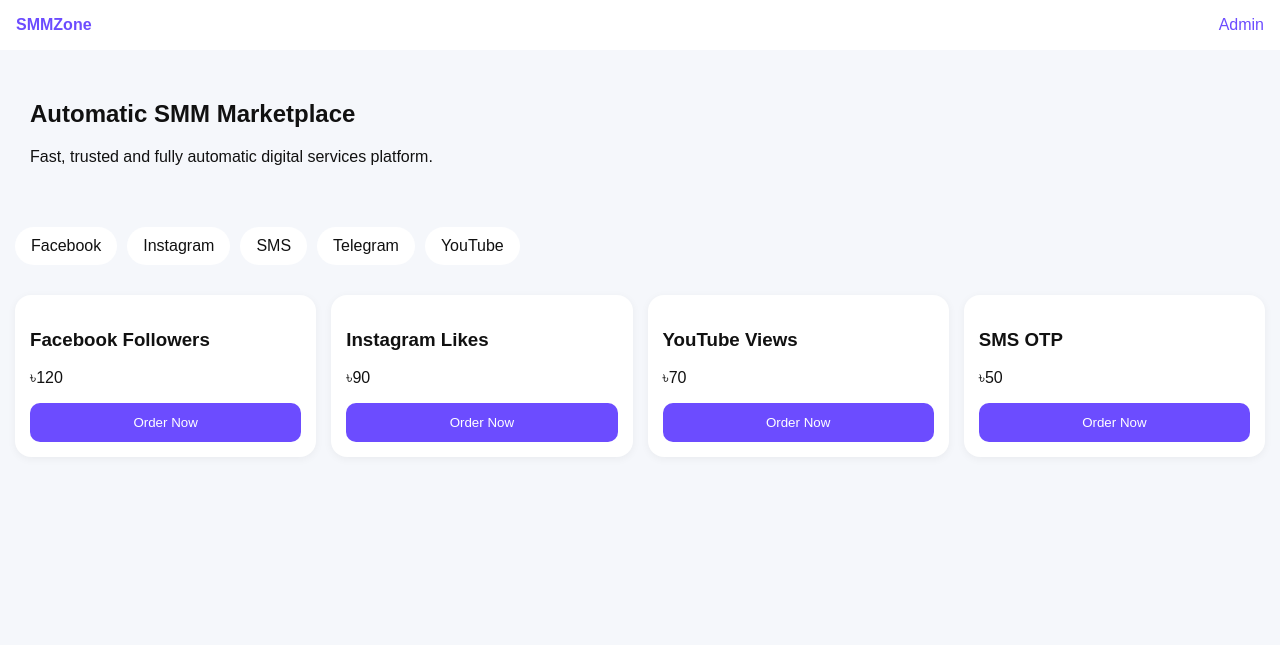
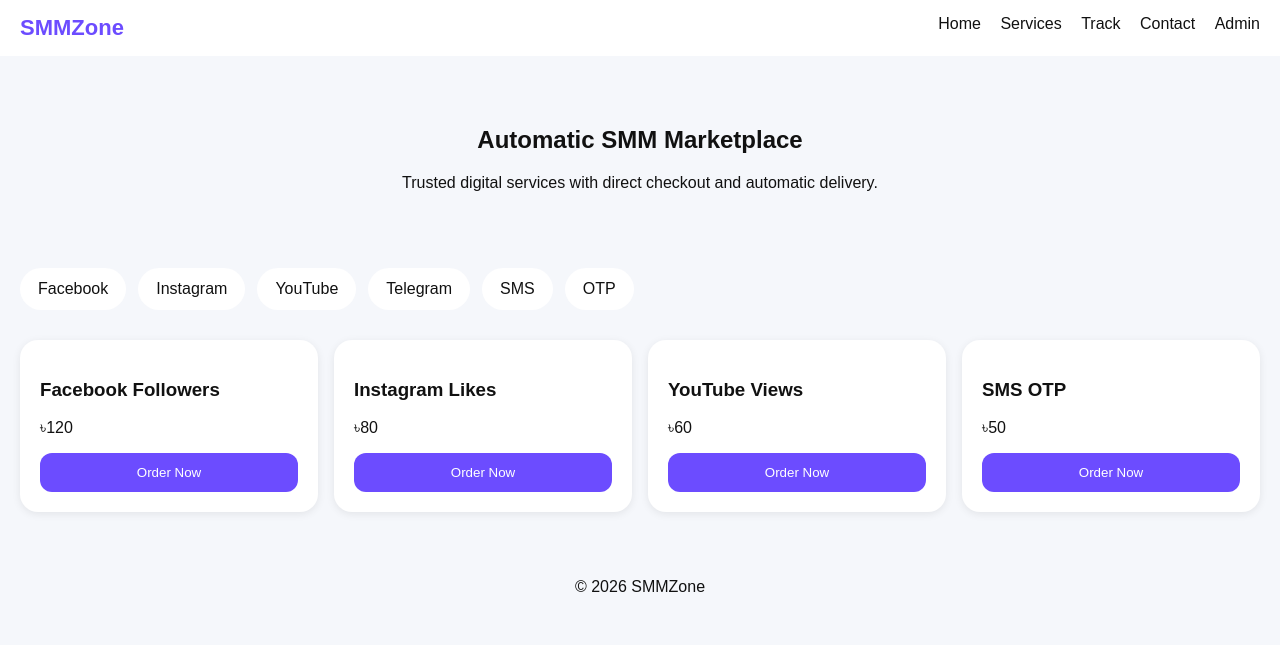
Before and after one commit to Anonbar-x/dhakasmm, a plain HTML site: page index.html in a window 1280 px wide. Drawn offline with Linux system fonts and the light colour scheme.

Commit message:
Add files via upload

```diff
--- a/index.html
+++ b/index.html
@@ -1,70 +1,66 @@
 
 <!DOCTYPE html>
-<html lang="en">
+<html>
 <head>
-<meta charset="UTF-8">
-<meta name="viewport" content="width=device-width, initial-scale=1.0">
-<title>SMMZone</title>
-<style>
-body{margin:0;font-family:Arial;background:#f5f7fb;color:#111}
-header{display:flex;justify-content:space-between;padding:16px;background:#fff;position:sticky;top:0}
-.logo{font-weight:bold;color:#6c4cff}
-.categories{display:flex;gap:10px;overflow:auto;padding:15px}
-.cat{background:#fff;padding:10px 16px;border-radius:20px;white-space:nowrap}
-.products{display:grid;grid-template-columns:repeat(auto-fit,minmax(160px,1fr));gap:15px;padding:15px}
-.card{background:#fff;padding:15px;border-radius:16px;box-shadow:0 2px 8px rgba(0,0,0,.05)}
-button{width:100%;padding:12px;border:none;border-radius:10px;background:#6c4cff;color:#fff}
-.hero{padding:30px}
-.admin-link{color:#6c4cff;text-decoration:none}
-</style>
+<meta charset='UTF-8'>
+<meta name='viewport' content='width=device-width, initial-scale=1.0'>
+<title>SMMZone Pro</title>
+<link rel='stylesheet' href='style.css'>
 </head>
 <body>
-
-<header>
-<div class="logo">SMMZone</div>
-<a class="admin-link" href="admin.html">Admin</a>
+<header class='header'>
+<div class='logo'>SMMZone</div>
+<nav>
+<a href='index.html'>Home</a>
+<a href='services.html'>Services</a>
+<a href='tracking.html'>Track</a>
+<a href='contact.html'>Contact</a>
+<a href='admin/login.html'>Admin</a>
+</nav>
 </header>
 
-<section class="hero">
+<section class='hero'>
 <h1>Automatic SMM Marketplace</h1>
-<p>Fast, trusted and fully automatic digital services platform.</p>
+<p>Trusted digital services with direct checkout and automatic delivery.</p>
 </section>
 
-<div class="categories">
-<div class="cat">Facebook</div>
-<div class="cat">Instagram</div>
-<div class="cat">SMS</div>
-<div class="cat">Telegram</div>
-<div class="cat">YouTube</div>
+<section class='categories'>
+<div class='cat'>Facebook</div>
+<div class='cat'>Instagram</div>
+<div class='cat'>YouTube</div>
+<div class='cat'>Telegram</div>
+<div class='cat'>SMS</div>
+<div class='cat'>OTP</div>
+</section>
+
+<section class='products'>
+<div class='card'>
+<h3>Facebook Followers</h3>
+<p>৳120</p>
+<a href='checkout.html'><button>Order Now</button></a>
 </div>
 
-<section class="products">
-
-<div class="card">
-<h3>Facebook Followers</h3>
-<p>৳120</p>
-<button onclick="location.href='checkout.html'">Order Now</button>
+<div class='card'>
+<h3>Instagram Likes</h3>
+<p>৳80</p>
+<a href='checkout.html'><button>Order Now</button></a>
 </div>
 
-<div class="card">
-<h3>Instagram Likes</h3>
-<p>৳90</p>
-<button onclick="location.href='checkout.html'">Order Now</button>
+<div class='card'>
+<h3>YouTube Views</h3>
+<p>৳60</p>
+<a href='checkout.html'><button>Order Now</button></a>
 </div>
 
-<div class="card">
-<h3>YouTube Views</h3>
-<p>৳70</p>
-<button onclick="location.href='checkout.html'">Order Now</button>
-</div>
-
-<div class="card">
+<div class='card'>
 <h3>SMS OTP</h3>
 <p>৳50</p>
-<button onclick="location.href='checkout.html'">Order Now</button>
+<a href='checkout.html'><button>Order Now</button></a>
 </div>
-
 </section>
 
+<footer>
+<p>© 2026 SMMZone</p>
+</footer>
 </body>
 </html>
--- /dev/null
+++ b/style.css
@@ -0,0 +1,91 @@
+
+body{
+font-family:Arial,sans-serif;
+margin:0;
+background:#f5f7fb;
+color:#111;
+}
+.header{
+display:flex;
+justify-content:space-between;
+padding:15px 20px;
+background:#fff;
+position:sticky;
+top:0;
+}
+.logo{
+font-size:22px;
+font-weight:bold;
+color:#6c4cff;
+}
+nav a{
+margin-left:15px;
+text-decoration:none;
+color:#111;
+}
+.hero{
+padding:50px 20px;
+text-align:center;
+}
+.categories{
+display:flex;
+gap:12px;
+overflow:auto;
+padding:10px 20px;
+}
+.cat{
+background:#fff;
+padding:12px 18px;
+border-radius:25px;
+white-space:nowrap;
+}
+.products{
+display:grid;
+grid-template-columns:repeat(auto-fit,minmax(180px,1fr));
+gap:16px;
+padding:20px;
+}
+.card{
+background:#fff;
+padding:20px;
+border-radius:18px;
+box-shadow:0 2px 8px rgba(0,0,0,.08);
+}
+button{
+width:100%;
+padding:12px;
+border:none;
+background:#6c4cff;
+color:#fff;
+border-radius:12px;
+}
+.checkout{
+max-width:500px;
+margin:40px auto;
+background:#fff;
+padding:25px;
+border-radius:18px;
+}
+input,select{
+width:100%;
+padding:12px;
+margin-top:10px;
+border-radius:10px;
+border:1px solid #ddd;
+}
+.container{
+padding:20px;
+}
+footer{
+text-align:center;
+padding:30px;
+}
+@media(max-width:768px){
+.products{
+grid-template-columns:repeat(2,1fr);
+}
+.header{
+flex-direction:column;
+gap:10px;
+}
+}
```
Also changed, not shown: admin/dashboard.html (added, +59 -0 lines), admin/login.html (added, +16 -0 lines), checkout.html (+6 -12 lines), contact.html (added, +15 -0 lines), services.html (added, +19 -0 lines), tracking.html (added, +16 -0 lines), 1 other file.
